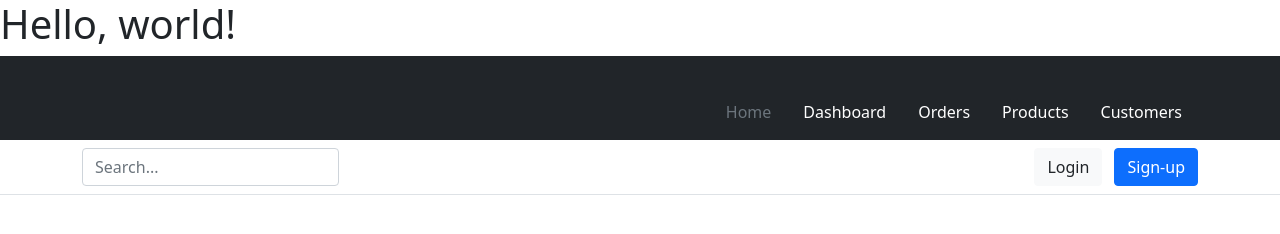
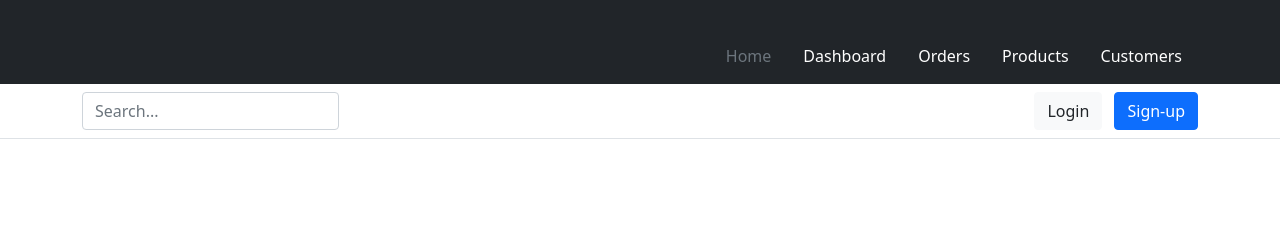
Before and after one commit to gary3500/garygavrilov.me, a plain HTML site: page index.html in a window 1280 px wide. Drawn offline with nearby package versions, Linux system fonts and the light colour scheme.

Commit message:
change name

```diff
--- a/index.html
+++ b/index.html
@@ -8,11 +8,9 @@
     <!-- Bootstrap CSS -->
     <link href="https://cdn.jsdelivr.net/npm/bootstrap@5.1.3/dist/css/bootstrap.min.css" rel="stylesheet" integrity="sha384-1BmE4kWBq78iYhFldvKuhfTAU6auU8tT94WrHftjDbrCEXSU1oBoqyl2QvZ6jIW3" crossorigin="anonymous">
 
-    <title>Hello, world!</title>
+    <title>Recycling Group</title>
   </head>
   <body>
-    <h1>Hello, world!</h1>
-
     <header>
         <div class="px-3 py-2 bg-dark text-white">
           <div class="container">
```
